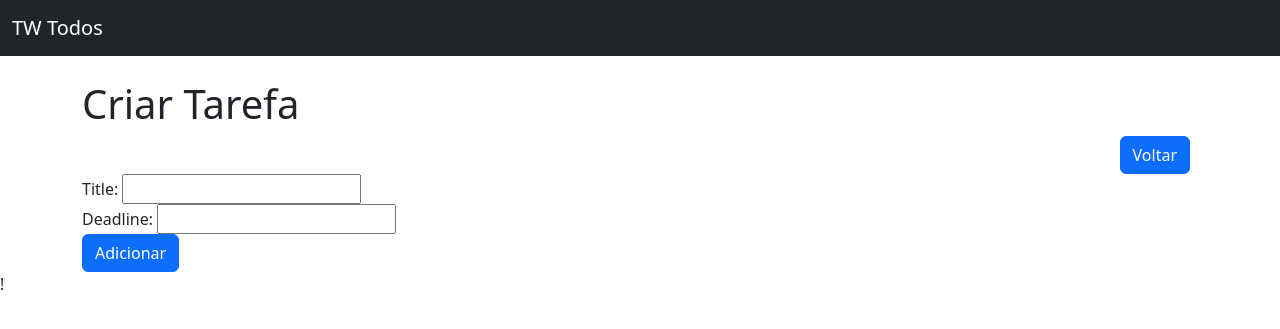
After one commit to Alexlimaandre/Projeto-Django, a Django app: page /criar/ in a window 1280 px wide. The commit adds this page. Shown: the top 329 px of the page. Run offline with Django 5.2, Linux system fonts and the light colour scheme.

Commit message:
[FEAT] Formulário de cadastro de tarefas

```diff
--- a/setup/urls.py
+++ b/setup/urls.py
@@ -4,6 +4,7 @@ from todos import views # ou from todos.views import nome_da_view
 
 urlpatterns = [
     path("admin/", admin.site.urls),
-    path("", views.home, name="home"),
-    path("lista/", views.todo_list, name="todo_list")
+    path("", views.TodoHomeView.as_view(), name="home"),
+    path("lista/", views.TodoListView.as_view(), name="todo_list"),
+    path("criar/", views.TodoCreateView.as_view(), name="todo_create")
 ]
--- a/todos/templates/todos/home.html
+++ b/todos/templates/todos/home.html
@@ -3,7 +3,7 @@
 <head>
     <meta charset="UTF-8">
     <meta name="viewport" content="width=device-width, initial-scale=1.0">
-    <title>Alexandre — Front-end & Data Science</title>
+    <title>Welcome</title>
     <link rel="preconnect" href="https://fonts.googleapis.com">
     <link rel="preconnect" href="https://fonts.gstatic.com" crossorigin>
     <link href="https://fonts.googleapis.com/css2?family=Newsreader:ital,opsz,wght@0,6..72,400;1,6..72,400&family=Plus+Jakarta+Sans:wght@400;500;600&display=swap" rel="stylesheet">
--- /dev/null
+++ b/todos/templates/todos/todo_create.html
@@ -0,0 +1,33 @@
+<!DOCTYPE html>
+<html lang="pt-br">
+  <head>
+    <meta charset="utf-8">
+    <meta name="viewport" content="width=device-width, initial-scale=1">
+    <title>Criar - Tarefa</title>
+    <link href="https://cdn.jsdelivr.net/npm/bootstrap@5.3.8/dist/css/bootstrap.min.css" rel="stylesheet" integrity="sha384-sRIl4kxILFvY47J16cr9ZwB07vP4J8+LH7qKQnuqkuIAvNWLzeN8tE5YBujZqJLB" crossorigin="anonymous">
+  </head>
+  <body>
+    <nav class="navbar bg-dark" data-bs-theme="dark">
+      <div class="container-fluid">
+        <a class="navbar-brand" href="#">TW Todos</a>
+      </div>
+    </nav>
+
+    <main class="container mt-4">
+        <h1>Criar Tarefa</h1>
+        <div class="d-grid gap-2 d-md-flex justify-content-md-end">
+          <a href="/lista/" class="btn btn-primary me-md-2">Voltar</a>
+        </div>
+        <form method="POST">
+            {% csrf_token %}
+            {{ form }}
+            <button type="submit" class="btn btn-primary">Adicionar</button>
+        </form>
+
+    </main>
+
+
+    <script src="https://cdn.jsdelivr.net/npm/bootstrap@5.3.8/dist/js/bootstrap.bundle.min.js" integrity="sha384-FKyoEForCGlyvwx9Hj09JcYn3nv7wiPVlz7YYwJrWVcXK/BmnVDxM+D2scQbITxI" crossorigin="anonymous"></script>
+  </body>
+</html>
+!
--- a/todos/templates/todos/todo_list.html
+++ b/todos/templates/todos/todo_list.html
@@ -12,7 +12,7 @@
   <head>
     <meta charset="utf-8">
     <meta name="viewport" content="width=device-width, initial-scale=1">
-    <title>To-do List</title>
+    <title>Lista de Tarefas</title>
     <link href="https://cdn.jsdelivr.net/npm/bootstrap@5.3.8/dist/css/bootstrap.min.css" rel="stylesheet" integrity="sha384-sRIl4kxILFvY47J16cr9ZwB07vP4J8+LH7qKQnuqkuIAvNWLzeN8tE5YBujZqJLB" crossorigin="anonymous">
   </head>
   <body>
@@ -24,6 +24,9 @@
 
     <main class="container mt-4">
         <h1>Lista de Tarefas</h1>
+        <div class="d-grid gap-2 d-md-flex justify-content-md-end">
+            <a href="/criar/" class="btn btn-primary">Cadastrar Tarefa</a>
+        </div>
         {% if todo %}
             <table class="table table-striped">
             <thead>
@@ -54,7 +57,6 @@
         </table>
         {% else %}
             <p>Nenhuma tarefa encontrada.</p>
-            <a href="#" class="btn btn-primary">Cadastrar Tarefa</a>
         {% endif %}
     </main>
 
--- a/todos/views.py
+++ b/todos/views.py
@@ -1,11 +1,25 @@
-from django.shortcuts import render
+from django.views.generic import ListView, CreateView
 from .models import Todo
+from django.urls import reverse_lazy
 
-def home(req):
-    return render(req, "todos/home.html")
+# def todo_list(req):
+#     nome = "Alex"
+#     todos = Todo.objects.all()
+#     alunos = ["João", "Maria", "Pedro"]
+#     return render(req, "todos/todo_list.html", {'nome':nome, 'alunos':alunos, "todo": todos})
 
-def todo_list(req):
-    nome = "Alex"
-    todos = Todo.objects.all()
-    alunos = ["João", "Maria", "Pedro"]
-    return render(req, "todos/todo_list.html", {'nome':nome, 'alunos':alunos, "todo": todos})
+# Função acima é uma tradução da classe abaixo, que é uma forma mais simples de fazer a mesma coisa, mas com menos flexibilidade
+
+class TodoHomeView(ListView):
+    model = Todo
+    template_name = "todos/home.html"
+class TodoListView(ListView):
+    model = Todo
+    template_name = "todos/todo_list.html"
+    context_object_name = "todo"
+
+class TodoCreateView(CreateView):
+    model = Todo
+    template_name = "todos/todo_create.html"
+    fields = ["title","deadline"] # Usando o CreateView, é necessário informar os fields que serão exibidos no formulário, ou seja, os campos que o usuário poderá preencher. Caso não seja informado, o Django exibirá todos os campos do modelo.
+    success_url = reverse_lazy("todo_list") # Após o usuário preencher o formulário, ele será redirecionado para a página de listagem de tarefas. O reverse_lazy é usado para gerar a URL da view "todo_list" de forma dinâmica, sem precisar hardcodar a URL.
```
